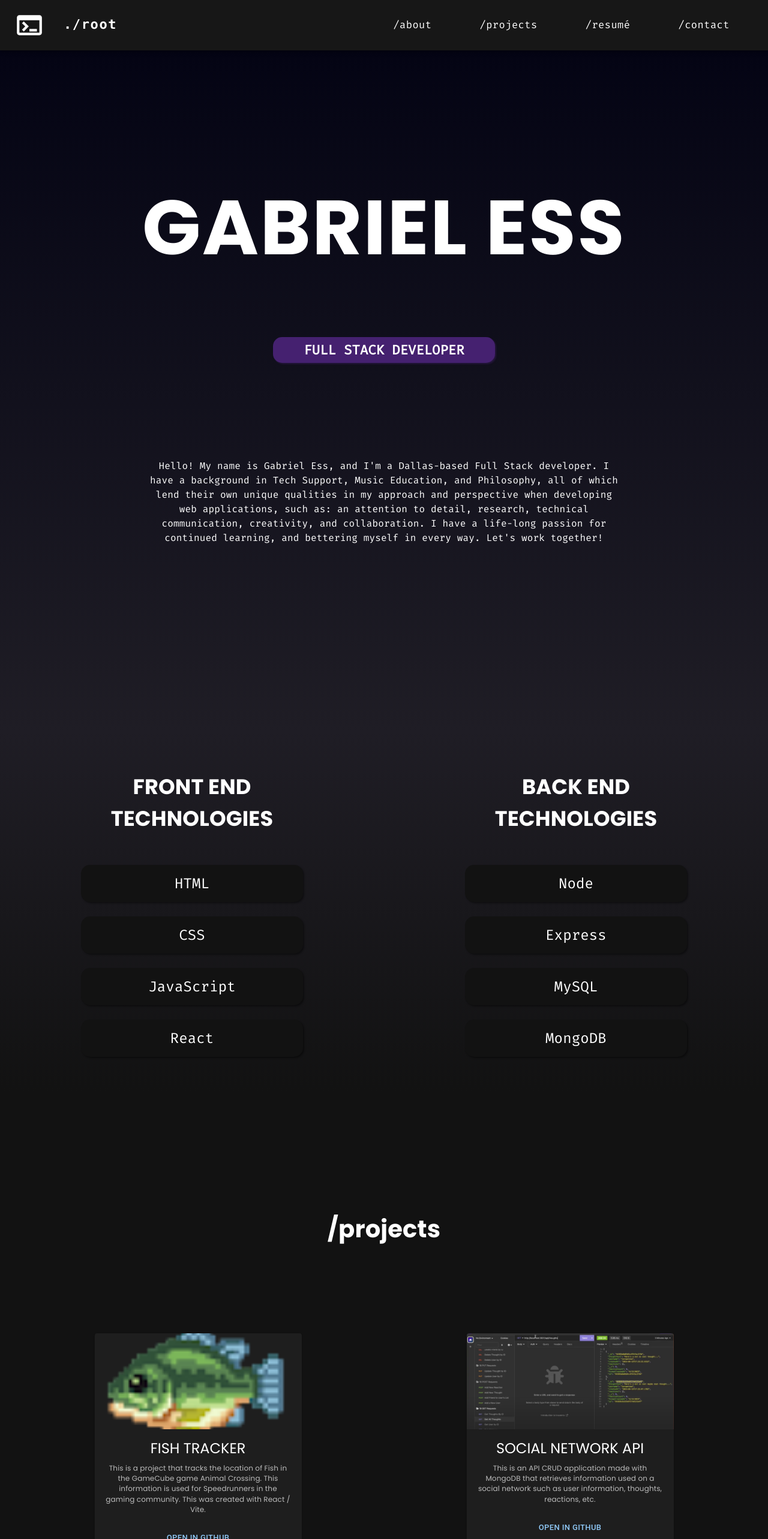
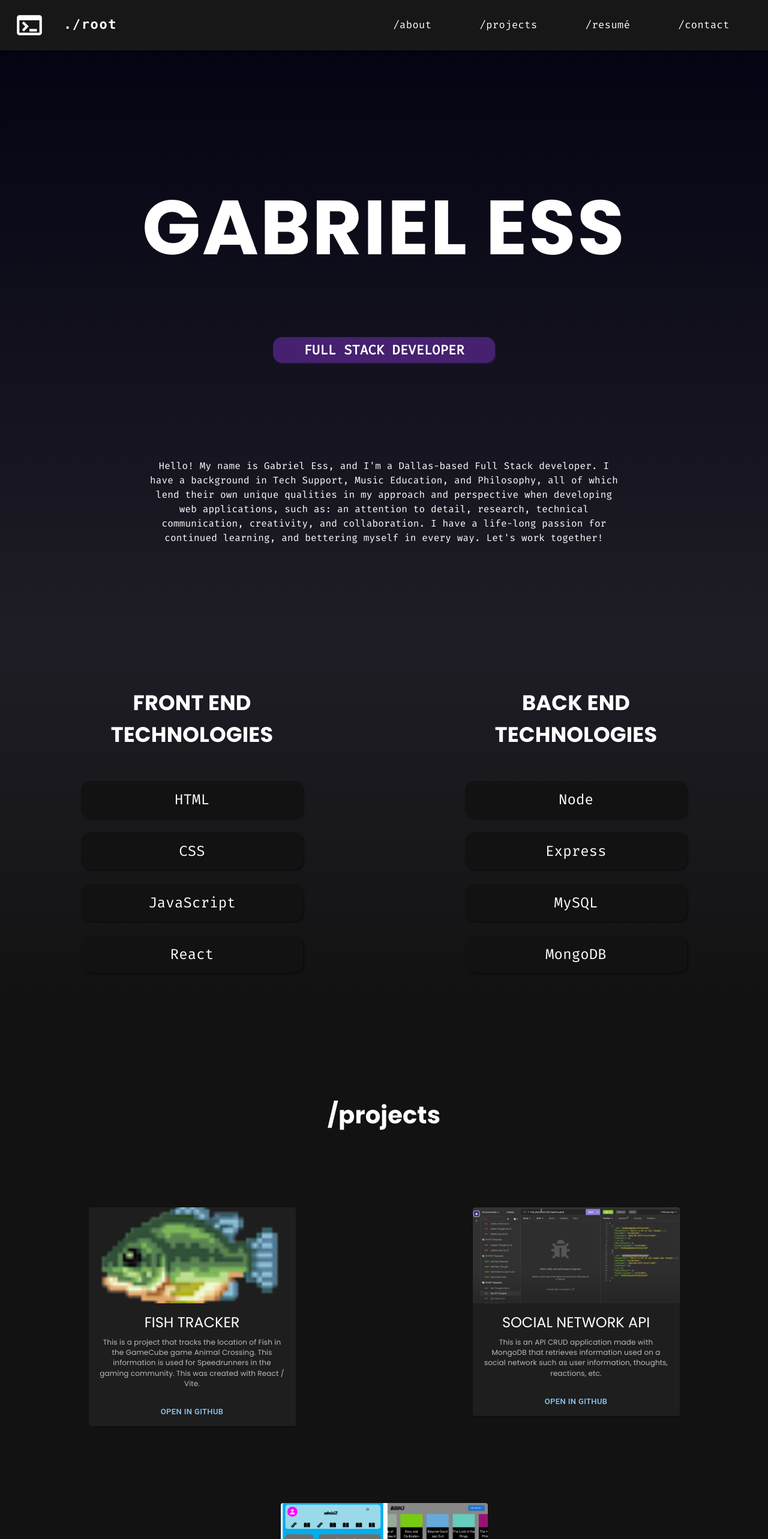
Before and after one commit to gabess3/Portfolio, a React (Create React App) app: page / in a window 1280 px wide. Shown: the top 2566 px of the page at 60% size. Built offline with nearby package versions, Linux system fonts and the light colour scheme.

Commit message:
reduced margin space between sections

```diff
--- a/src/app/App.css
+++ b/src/app/App.css
@@ -15,7 +15,7 @@
 .container {
   padding-left: 15px;
   padding-right: 15px;
-  padding-bottom: 150px;
+  padding-bottom: 80px;
   padding-top: 100px;
 }
 
@@ -158,7 +158,6 @@
 }
 
 .projects {
-  margin: 20px;
   display: flex;
   flex-flow: row wrap;
   justify-content: space-around;
--- a/src/components/project.jsx
+++ b/src/components/project.jsx
@@ -38,7 +38,7 @@ export default function Project() {
     <div className="projectContainer">
       <div id="projects">
         <FadeInSection>
-          <h2 style={{ fontFamily: "Poppins", fontSize: 40, marginTop: 150 }}>
+          <h2 style={{ fontFamily: "Poppins", fontSize: 40, marginTop: 100 }}>
             /projects
           </h2>
         </FadeInSection>
```
